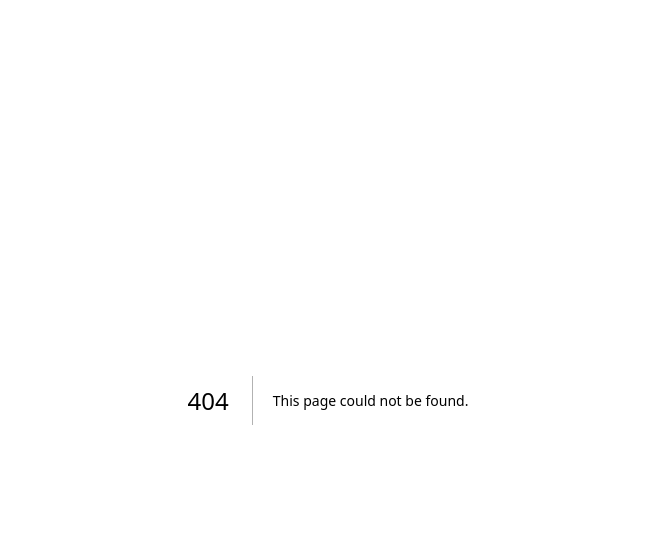
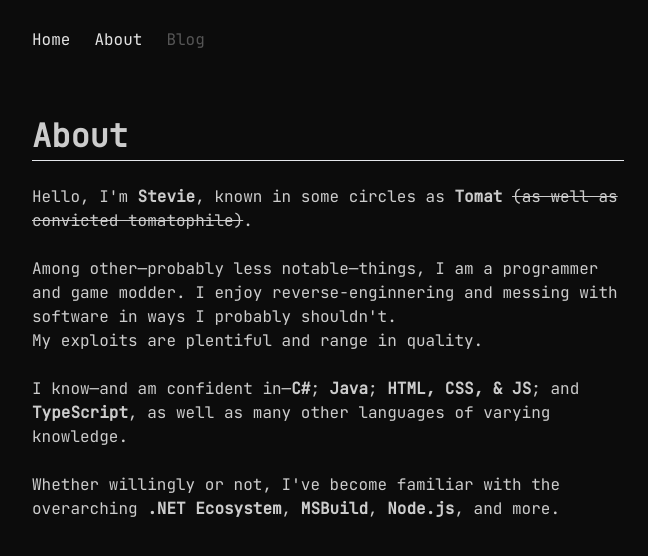
Before and after one commit to steviegt6/tomat.dev, a Next.js app: page /about in a window 1280 px wide. Before the commit this address had no page. Shown: the top 556 px of the page, without its empty margins (312-960 px from the left). Built offline with nearby package versions, Linux system fonts and the light colour scheme.

Commit message:
About Page (#8)

```diff
--- a/src/components/Container/index.tsx
+++ b/src/components/Container/index.tsx
@@ -7,19 +7,22 @@
 
 export const navItems = [
     {
-        href: "/",
+        href: "/?shallow=true",
         text: "Home",
-        external: false
+        external: false,
+        active: true
     },
     {
         href: "/about",
         text: "About",
-        external: false
+        external: false,
+        active: true
     },
     {
         href: "/blog",
         text: "Blog",
-        external: false
+        external: false,
+        active: false
     }
 ];
 
@@ -45,7 +48,9 @@
                 <OgMeta {...meta} url={router.asPath} />
                 <TwitterMeta {...meta} />
             </Head>
-            <Layout navItems={navItems}>{children}</Layout>
+            <Layout navItems={navItems}>
+                <main className="md:flex-row mt-8 mx-4 sm:mx-auto">{children}</main>
+            </Layout>
         </>
     );
 }
--- a/src/components/Layout/index.tsx
+++ b/src/components/Layout/index.tsx
@@ -5,6 +5,7 @@
     href: string;
     text: string;
     external: boolean;
+    active: boolean;
 };
 
 export type LayoutProps = React.PropsWithChildren<{
@@ -15,7 +16,7 @@
     const [active, setActive] = useState(false);
 
     return (
-        <div className="h-full w-full max-w-[800px] mx-auto">
+        <div className="h-full w-full max-w-[640px] mx-auto">
             <div className="grid grid-rows-[auto_1fr] h-full p-[min(5vw,24px)] gap-6">
                 <NavBar active={active} setActive={setActive} navItems={navItems} />
                 <div className="relative">
@@ -61,32 +62,26 @@
 function NavLinks({ navItems }: NavLinksProps) {
     return (
         <>
-            {navItems.map((navItem) =>
-                navItem.external ? (
-                    <a
-                        key={navItem.text}
-                        className="capitalize px-2 py-1 hover:bg-neutral-800 rounded-md inline-block"
-                        href={navItem.href}
-                    >
-                        {navItem.text}
-                    </a>
+            {navItems.map((navItem) => {
+                const extra = navItem.active ? "hover:bg-neutral-800 text-highlight" : "text-lowlight";
+                const props = {
+                    key: navItem.text,
+                    className: "px-2 py-1 rounded-md inline-block " + extra,
+                    href: navItem.href
+                };
+                return navItem.external || !navItem.active ? (
+                    <a {...props}>{navItem.text}</a>
                 ) : (
-                    <Link
-                        key={navItem.text}
-                        className="capitalize px-2 py-1 hover:bg-neutral-800 rounded-md inline-block"
-                        href={navItem.href}
-                    >
-                        {navItem.text}
-                    </Link>
-                )
-            )}
+                    <Link {...props}>{navItem.text}</Link>
+                );
+            })}
         </>
     );
 }
 
 export type HamBorgeProps = {
     onClick: any;
-    active?: boolean;
+    active: boolean;
 };
 
 function HamBorge({ onClick, active }: HamBorgeProps) {
--- a/src/components/TomatLogo/index.tsx
+++ b/src/components/TomatLogo/index.tsx
@@ -6,6 +6,7 @@
 import { transform, waitAndTransform } from "lib/transforms/transform";
 import OpaqueFilter from "lib/filters/opaqueFilter";
 import SilentErrorBoundary from "../SilentErrorBoundary";
+import { useRouter } from "next/router";
 
 export type TomatLogoProps = {
     width: number;
@@ -39,6 +40,7 @@
     clickable = false,
     children = <></>
 }: TomatLogoProps) {
+    const router = useRouter();
     const [displayChildren, setDisplayChildren] = useState(false);
     const [state, setState] = useState(DisplayState.Idle);
     const [stageSize, setStageSize] = useState<[number, number]>(() => {
@@ -67,6 +69,12 @@
 
         recalculate();
     }, [setStageSize, clickable]);
+
+    useEffect(() => {
+        if (!router.query.shallow) return;
+        setDisplayChildren(true);
+        setState(DisplayState.Hidden);
+    }, [setDisplayChildren, setState, router]);
 
     return (
         <>
--- /dev/null
+++ b/src/pages/about.tsx
@@ -0,0 +1,35 @@
+import Container from "@/components/Container";
+
+const title = "/about";
+const description = "superficial salutations!";
+
+export default function About() {
+    return (
+        <Container title={title} description={description}>
+            <h1>About</h1>
+            <hr />
+            <br />
+            <p>
+                Hello, I&apos;m <strong>Stevie</strong>, known in some circles as <strong>Tomat</strong>{" "}
+                <s>(as well as convicted tomatophile)</s>.
+            </p>
+            <br />
+            <p>
+                Among other—probably less notable—things, I am a programmer and game modder. I enjoy reverse-enginnering
+                and messing with software in ways I probably shouldn&apos;t.
+            </p>
+            <p>My exploits are plentiful and range in quality.</p>
+            <br />
+            <p>
+                I know—and am confident in—<strong>C#</strong>; <strong>Java</strong>;{" "}
+                <strong>HTML, CSS, &amp; JS</strong>; and <strong>TypeScript</strong>, as well as many other languages
+                of varying knowledge.
+            </p>
+            <br />
+            <p>
+                Whether willingly or not, I&apos;ve become familiar with the overarching <strong>.NET Ecosystem</strong>
+                , <strong>MSBuild</strong>, <strong>Node.js</strong>, and more.
+            </p>
+        </Container>
+    );
+}
--- a/src/pages/index.tsx
+++ b/src/pages/index.tsx
@@ -1,7 +1,5 @@
-import { Inter } from "@next/font/google";
 import Container from "@/components/Container";
 import LogoContainer from "@/components/LogoContainer";
-import Layout from "@/components/Layout";
 
 const title = "/";
 const description = "Hello, world!";
@@ -10,7 +8,18 @@
     return (
         <LogoContainer width={250} height={250} interactable clickable>
             <Container title={title} description={description}>
-                <div className="h-full flex justify-center items-center">Goober</div>
+                <h1>Stevie, Tomat, and more...</h1>
+                <hr />
+                <br />
+                <p>Hobbyist programmer and game modder. You may have seen me around, or maybe not.</p>
+                <br />
+                <p>Let&apos;s make this quick... relevant links:</p>
+                <p>
+                    - my <a href="https://github.com/steviegt6/">GitHub</a>,
+                    <br />- my <a href="https://discordapp.com/users/269903979582849024">Discord</a> (Tomat#0001),
+                    <br />- my <a href="https://youtube.com/c/tomatophile/">YouTube</a>,
+                    <br />- my <a href="https://twitter.com/steviegt6">Twitter</a>.
+                </p>
             </Container>
         </LogoContainer>
     );
--- a/src/styles/globals.css
+++ b/src/styles/globals.css
@@ -24,6 +24,36 @@
     font-family: "JetBrains Mono", monospace;
 }
 
+h1 {
+    font-size: 2rem;
+    font-weight: 700;
+}
+
+h2 {
+    font-size: 1.5rem;
+    font-weight: 700;
+}
+
+h3 {
+    font-size: 1.25rem;
+    font-weight: 700;
+}
+
+h4 {
+    font-size: 1rem;
+    font-weight: 700;
+}
+
+h5 {
+    font-size: 0.875rem;
+    font-weight: 700;
+}
+
+h6 {
+    font-size: 0.75rem;
+    font-weight: 700;
+}
+
 #__next {
     width: 100%;
     height: 100%;
@@ -35,6 +65,6 @@
 }
 
 a {
-    color: inherit;
+    color: var(--link-color);
     text-decoration: none;
 }
--- a/src/styles/theme.css
+++ b/src/styles/theme.css
@@ -10,4 +10,8 @@
 
     /* General color for text, should contrast heavily with the background. */
     --foreground-color: #cccccc; /*#eeeeee;*/
+    --highlight-color: #e4e4e4;
+    --lowlight-color: #555555;
+
+    --link-color: #82aaff;
 }
--- a/tailwind.config.js
+++ b/tailwind.config.js
@@ -4,10 +4,13 @@
     theme: {
         extend: {
             colors: {
-                "background": "#0c0c0c"
+                "background": "var(--background-color)",
+                "foreground": "var(--foreground-color)",
+                "highlight": "var(--highlight-color)",
+                "lowlight": "var(--lowlight-color)"
             },
             screens: {
-                "navBreak": "800px"
+                "navBreak": "640px"
             }
         }
     },
```
